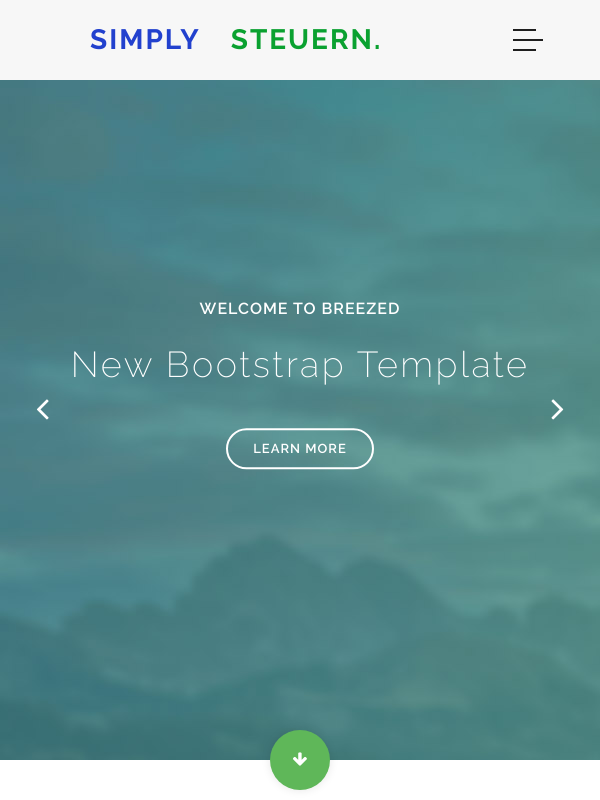
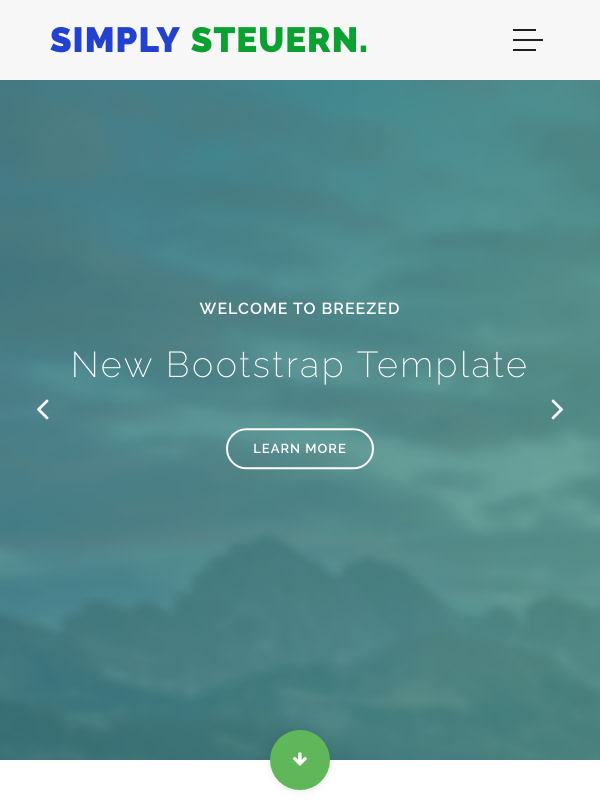
Before and after one commit to link5412/link5412.github.io, a plain HTML site: page index.html in a window 600 px wide. Shown: the top 800 px of the page. Drawn offline with Linux system fonts and the light colour scheme.

Commit message:
first commit

```diff
--- a/assets/css/templatemo-breezed.css
+++ b/assets/css/templatemo-breezed.css
@@ -365,13 +365,24 @@ header
   background: transparent;
 }
 
+@media (max-width: 600px) {
+  .logo{
+    font-size: 27px;
+    letter-spacing: 0.5px;
+  }
+}
+@media (min-width: 600px) {
+  .logo{
+    font-size: 35px;
+    letter-spacing: 1px;
+  }
+}
+
 .header-area .main-nav .logo {
   line-height: 80px;
   color: #fff;
-  font-size: 28px;
-  font-weight: 700;
+  font-weight: 1000;
   text-transform: uppercase;
-  letter-spacing: 2px;
   float: left;
   -webkit-transition: all 0.3s ease 0s;
   -moz-transition: all 0.3s ease 0s;
@@ -416,8 +427,8 @@ header
 @media (max-width: 767px) {
   .header-area .main-nav .nav .search-icon {
     float: none;
-    text-align: center;
-    width: 100%;
+    /* text-align: center; */
+    /* width: 100%; */
     background-color: #fff;
     margin-left: 0px;
   }
@@ -658,7 +669,7 @@ header
 
 @media (max-width: 1200px) {
   .header-area .main-nav .nav li {
-    padding-left: 12px;
+    padding-left: 1px;
     padding-right: 12px;
   }
   .header-area .main-nav:before {
@@ -680,16 +691,16 @@ header
   }
   .header-area {
     background-color: #f7f7f7;
-    padding: 0px 15px;
+    padding: 0px 0px;
     height: 80px;
     box-shadow: none;
-    text-align: center;
+    text-align: left;
   }
   .header-area .container {
     padding: 0px;
   }
   .header-area .logo {
-    margin-left: 30px;
+    margin-left: 10px;
   }
   .header-area .menu-trigger {
     display: block !important;
--- a/index.html
+++ b/index.html
@@ -45,8 +45,8 @@
                     <nav class="main-nav">
                         <!-- ***** Logo Start ***** -->
                         <a href="index.html" class="logo">
-                            <p style="color: rgb(34, 65, 206); font-weight: bold; size: 50;" class="logo">Simply </p>
-                            <p style="color: rgb(10, 161, 48); font-weight: bold; size: 50;" class="logo">Steuern.</p>
+                            <p style="color: rgb(34, 65, 206);" class="logo">Simply </p>
+                            <p style="color: rgb(10, 161, 48);" class="logo">Steuern.</p>
                         </a>
                         <!-- ***** Logo End ***** -->
 
```
